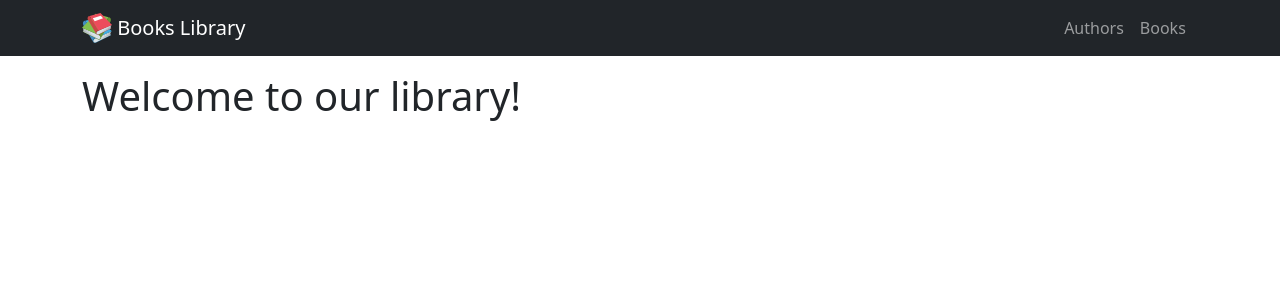
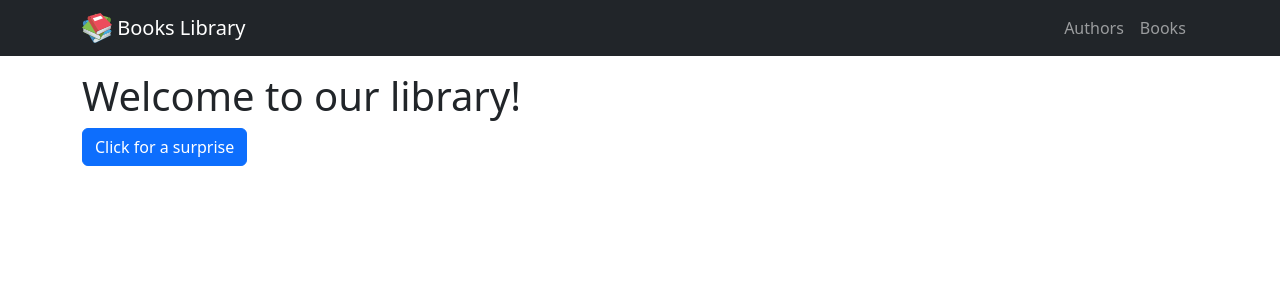
Before and after one commit to marialovgren/Books-library, a React (Vite) app: page / in a window 1280 px wide. Shown: the top 300 px of the page. Built offline with nearby package versions, Linux system fonts and the light colour scheme; no server answers.

Commit message:
uses react toastify for popups

```diff
--- a/data/db.json
+++ b/data/db.json
@@ -140,6 +140,11 @@
       "name": "Astrid Lindgren",
       "date_of_birth": "1900-11-22",
       "id": 11
+    },
+    {
+      "name": "test ",
+      "date_of_birth": "2022-08-05",
+      "id": 12
     }
   ]
 }
--- a/package.json
+++ b/package.json
@@ -20,6 +20,7 @@
     "react-router-dom": "^6.3.0",
     "react-spinners": "^0.13.4",
     "react-table": "^7.8.0",
+    "react-toastify": "^9.0.8",
     "sass": "^1.54.4"
   },
   "devDependencies": {
--- a/src/App.jsx
+++ b/src/App.jsx
@@ -1,5 +1,6 @@
 import { ReactQueryDevtools } from 'react-query/devtools'
 import { Routes, Route } from 'react-router-dom'
+import { ToastContainer } from 'react-toastify'
 import Navigation from './components/Navigation'
 import BooksPage from './pages/BooksPage'
 import HomePage from './pages/HomePage'
@@ -22,6 +23,7 @@ function App() {
 			</Routes>
 
 			<ReactQueryDevtools position='bottom-right' />
+			<ToastContainer />
 		</div>
 	)
 }
--- a/src/assets/scss/App.scss
+++ b/src/assets/scss/App.scss
@@ -1,5 +1,8 @@
 @import 'bootstrap/scss/bootstrap';
+@import 'react-toastify/scss/main';
 
 .invalid {
-    color: red;
+    color: $danger;
+	font-size: 0.875em;
+	margin-top: 0.25rem;
 }
--- /dev/null
+++ b/src/assets/scss/_toastify.scss
@@ -0,0 +1,54 @@
+/**
+ * Make React Toastify Bootstrapp-y
+ */
+
+ :root {
+	--toastify-color-light: var(--bs-light);
+	--toastify-color-dark: var(--bs-dark);
+	--toastify-color-info: var(--bs-info);
+	--toastify-color-success: var(--bs-success);
+	--toastify-color-warning: var(--bs-warning);
+	--toastify-color-error: var(--bs-danger);
+	--toastify-color-transparent: rgba(255, 255, 255, 0.7);
+
+	--toastify-icon-color-info: var(--toastify-color-info);
+	--toastify-icon-color-success: var(--toastify-color-success);
+	--toastify-icon-color-warning: var(--toastify-color-warning);
+	--toastify-icon-color-error: var(--toastify-color-error);
+
+	--toastify-toast-width: 320px;
+	--toastify-toast-background: var(--bs-body-bg);
+	--toastify-toast-min-height: 64px;
+	--toastify-toast-max-height: 800px;
+	--toastify-font-family: sans-serif;
+	--toastify-z-index: 9999;
+
+	--toastify-text-color-light: var(--bs-gray-600);
+	--toastify-text-color-dark: var(--bs-light);
+
+	//Used only for colored theme
+	--toastify-text-color-info: var(--bs-light);
+	--toastify-text-color-success: var(--bs-light);
+	--toastify-text-color-warning: var(--bs-light);
+	--toastify-text-color-error: var(--bs-light);
+
+	--toastify-spinner-color: #616161;
+	--toastify-spinner-color-empty-area: #e0e0e0;
+
+	// Used when no type is provided
+	--toastify-color-progress-light: linear-gradient(
+		to right,
+		#4cd964,
+		#5ac8fa,
+		#007aff,
+		#34aadc,
+		#5856d6,
+		#ff2d55
+	);
+	// Used when no type is provided
+	--toastify-color-progress-dark: #bb86fc;
+	--toastify-color-progress-info: var(--toastify-color-info);
+	--toastify-color-progress-success: var(--toastify-color-success);
+	--toastify-color-progress-warning: var(--toastify-color-warning);
+	--toastify-color-progress-error: var(--toastify-color-error);
+}
--- a/src/components/forms/CreateAuthorForm.jsx
+++ b/src/components/forms/CreateAuthorForm.jsx
@@ -2,26 +2,17 @@ import Button from 'react-bootstrap/Button'
 import Alert from 'react-bootstrap/Alert'
 import Form from 'react-bootstrap/Form'
 import { useForm } from 'react-hook-form'
-import { useMutation, useQueryClient } from 'react-query'
-import BooksAPI from '../../services/BooksAPI'
+import useCreateAuthor from '../../hooks/useCreateAuthor'
 
 const CreateAuthorForm = () => {
 	const { register, handleSubmit, formState: { errors } } = useForm()
-	const queryClient = useQueryClient()
-	const createAuthorMutation = useMutation(BooksAPI.createAuthor, {
-		onSuccess: () => {
-			// invalidate datan så att listan över författare hämtas på nytt
-			queryClient.invalidateQueries('authors')
-		}
-	})
 
-	// När man klickar på Submit-knappen så ska det som står i onCreateAuthor köras. Det räcker att skicka in data, vilket är name och date_of_birth. JSON-server sätter själv id och tar nästa lediga id.
-	const onCreateAuthor = data => {
-		createAuthorMutation.mutate( data )
-	}
+	// useCreateAuthor kommer från hooken useCreateAuthor som i sin tur invaliderar 'authors' när man klickar på Submit så att listan över författarna uppdateras
+	const createAuthorMutation = useCreateAuthor()
 
 	return (
-		<Form onSubmit={handleSubmit(onCreateAuthor)} noValidate >
+		// När man klickar på Submit-knappen så ska createAuthorMutation.mutate köras. Som default är den första parametern data, vilket innebär att datan som är ifylld skickas till databasen.
+		<Form onSubmit={handleSubmit( createAuthorMutation.mutate )} noValidate >
 			{createAuthorMutation.isSuccess && <Alert variant="success">Author created!</Alert>}
 			<Form.Group className='mb-3' controlId='name'>
 				<Form.Label>Author Name</Form.Label>
@@ -53,6 +44,7 @@ const CreateAuthorForm = () => {
 			<Button
 				variant='success'
 				type='submit'
+				disabled={createAuthorMutation.isLoading}
 				>Create
 			</Button>
 		</Form>
--- /dev/null
+++ b/src/hooks/useCreateAuthor.jsx
@@ -0,0 +1,16 @@
+import { useMutation, useQueryClient } from 'react-query'
+import BooksAPI from '../services/BooksAPI'
+
+const useCreateAuthor = () => {
+    const queryClient = useQueryClient()
+
+    return useMutation(BooksAPI.createAuthor, {
+		onSuccess: () => {
+			// invalidate datan så att listan över författare hämtas på nytt
+			queryClient.invalidateQueries('authors')
+		}
+	})
+
+}
+
+export default useCreateAuthor
--- a/src/pages/HomePage.jsx
+++ b/src/pages/HomePage.jsx
@@ -1,9 +1,15 @@
 import Container from 'react-bootstrap/Container'
+import Button from 'react-bootstrap/Button'
+import { toast } from 'react-toastify'
 
 const HomePage = () => {
 	return (
 		<Container className="py-3">
 			<h1>Welcome to our library!</h1>
+
+			<Button variant='primary' onClick={() => {
+				toast('Surprise!')
+			}}>Click for a surprise</Button>
 		</Container>
 	)
 }
```
Also changed, not shown: 1 other file (tests, documents, lock files or other folders).
